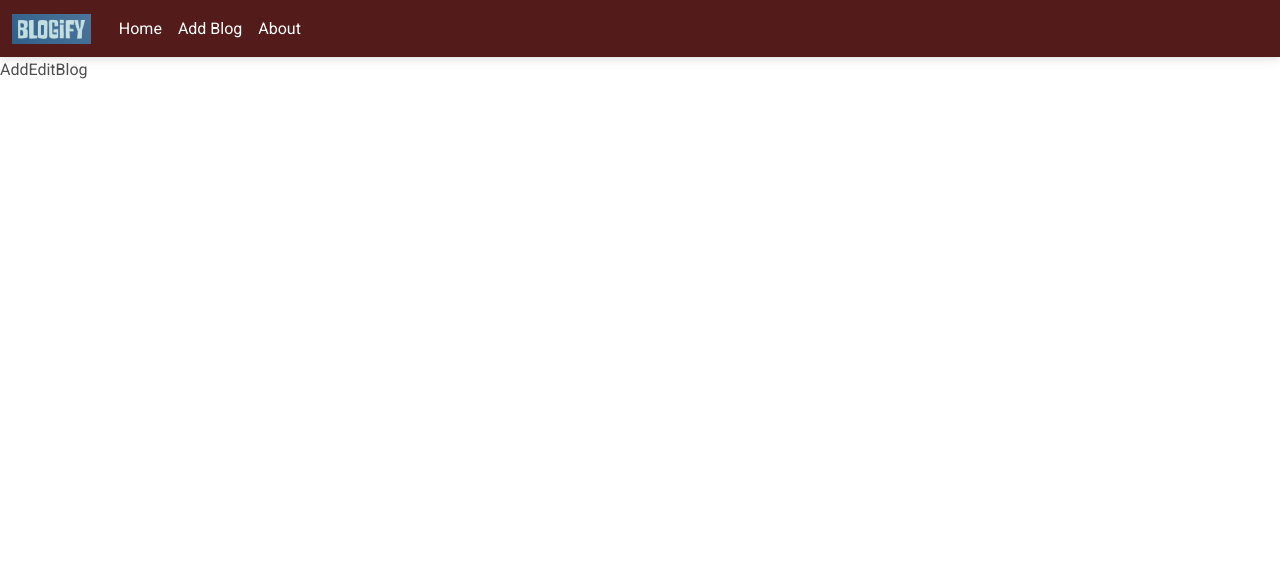
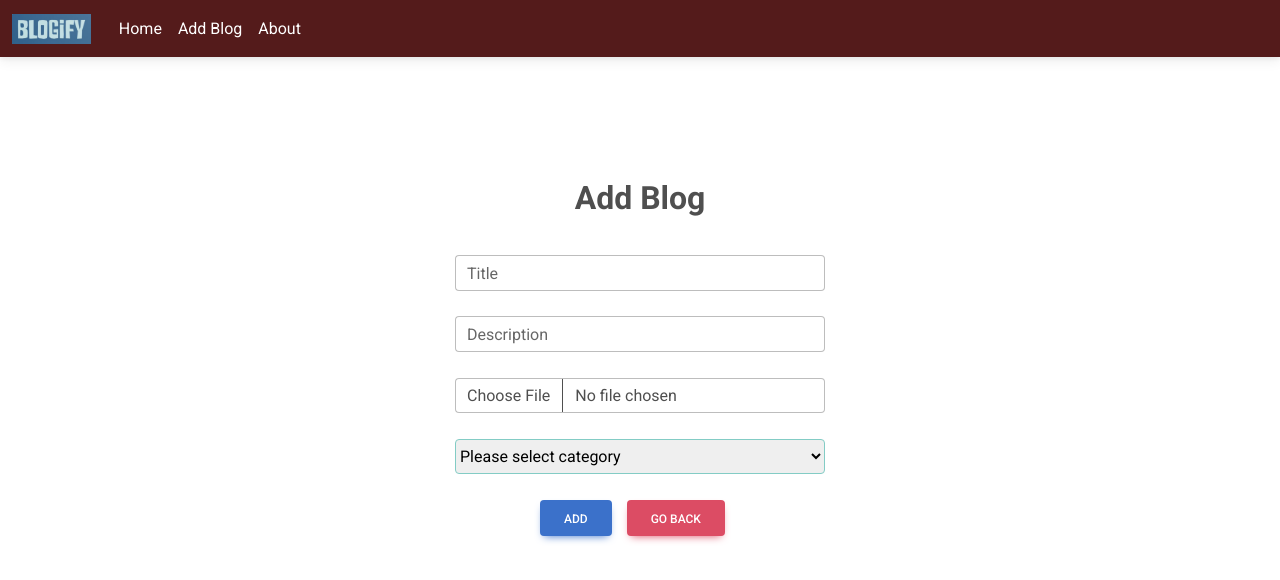
Before and after one commit to mustafcode10/Blog_react_json, a React (Create React App) app: page /addBlog in a window 1280 px wide. Shown: the top 580 px of the page. Built offline with nearby package versions, Linux system fonts and the light colour scheme.

Commit message:
add edit blog

```diff
--- a/src/index.css
+++ b/src/index.css
@@ -11,3 +11,10 @@ code {
   font-family: source-code-pro, Menlo, Monaco, Consolas, 'Courier New',
     monospace;
 }
+
+.categoryDropdown {
+  width: 100%;
+  border-radius: 4px;
+  height: 35px;
+  border-color: #83ccc5;
+}
--- a/src/pages/AddEditBlog.js
+++ b/src/pages/AddEditBlog.js
@@ -1,9 +1,124 @@
-import React from 'react'
+import React, { useState } from "react";
+import { MDBValidation, MDBInput, MDBBtn } from "mdb-react-ui-kit";
+import { toast } from "react-toastify";
+import axios from "axios";
+import { useNavigate } from "react-router-dom";
+
+//p7quwbvy
+const initailState = {
+  title: "",
+  description: "",
+  category: "",
+  imageUrl: "",
+};
+
+//Categories
+const options = ["Travel", "Fashion", "Fitness", "Sports", "Food", "Tech"];
 
 const AddEditBlog = () => {
+  // navigation
+  const navigate = useNavigate();
+
+  // state
+  const [formValue, setFormValue] = useState(initailState);
+  const [categoryErrorMsg, setCategoryErrorMsg] = useState(null);
+  const { title, description, category, imageUrl } = formValue;
+
+  //methods
+  const handleSubmit = (e) => {};
+  const onInputChange = (e) => {};
+  const onUploadImage = async (file) => {
+    console.log("file", file);
+    const formData = new FormData();
+    formData.append("file", file);
+    formData.append("upload_preset", "pf9d0d7m");
+    axios
+      .post("https://api.cloudinary.com/v1_1/mservices/image/upload", formData)
+      .then((res) => {
+        console.log("res", res);
+        // setFormValue({ ...formValue, imageUrl: res.data.secure_url });
+      })
+      .catch((err) => {
+        console.log("err", err);
+      });
+  };
+  const onCategoryChange = (e) => {};
+
   return (
-    <div>AddEditBlog</div>
-  )
-}
+    <MDBValidation
+      className="row g-3 justify-content-center"
+      style={{ marginTop: "100px" }}
+      noValidate
+      onSubmit={handleSubmit}
+    >
+      <p className="fs-2 fw-bold">Add Blog</p>
+      <div
+        style={{
+          margin: "auto",
+          padding: "15px",
+          maxWidth: "400px",
+          alignContent: "center",
+        }}
+      >
+        <MDBInput
+          value={title || ""}
+          name="title"
+          type="text"
+          onChange={onInputChange}
+          label="Title"
+          validation="please provide a title"
+          required
+          invalid
+        />
+        <br />
+        <MDBInput
+          value={description || ""}
+          name="description"
+          type="text"
+          onChange={onInputChange}
+          required
+          label="Description"
+          validation="please provide a description"
+          textarea
+          rows={4}
+          invalid
+        />
+        <br />
+        <MDBInput
+          type="file"
+          onChange={(e) => onUploadImage(e.target.files[0])}
+          // validation="please provide a title"
+          required
+          invalid
+        />
+        <br />
+        <select
+          className="categoryDropdown"
+          value={category}
+          onChange={onCategoryChange}
+        >
+          <option>Please select category</option>
+          {options.map((option, index) => (
+            <option value={option || ""} key={index}>
+              {option}
+            </option>
+          ))}
+        </select>
+        <br />
+        <br />
+        <MDBBtn type="submit" color="primary" style={{ marginRight: "15px" }}>
+          Add
+        </MDBBtn>
+        <MDBBtn
+          color="danger"
+          style={{ marginRight: "15px" }}
+          onClick={() => navigate("/")}
+        >
+          Go Back
+        </MDBBtn>
+      </div>
+    </MDBValidation>
+  );
+};
 
-export default AddEditBlog
+export default AddEditBlog;
```
Also changed, not shown: src/App.js (+11 -13 lines).
